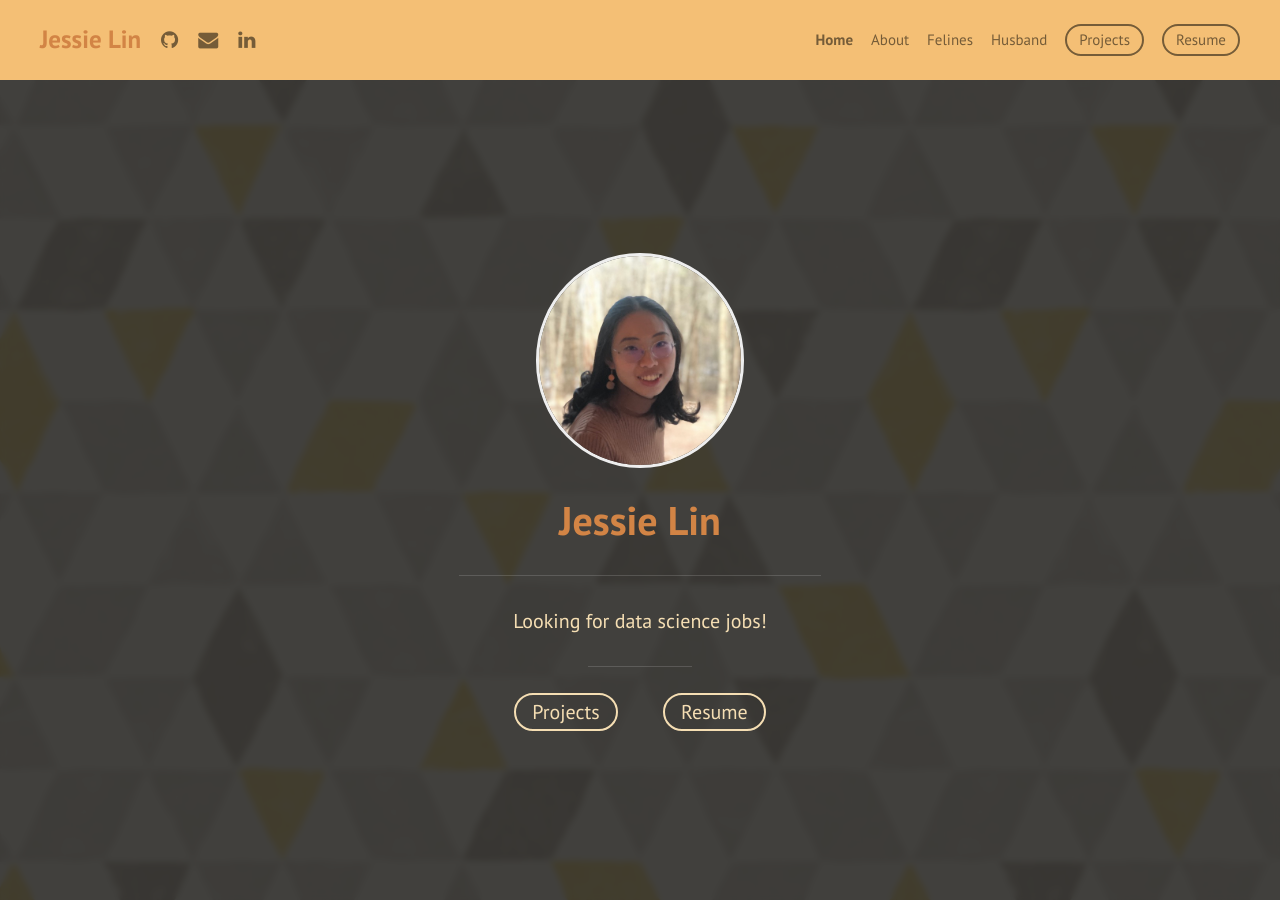
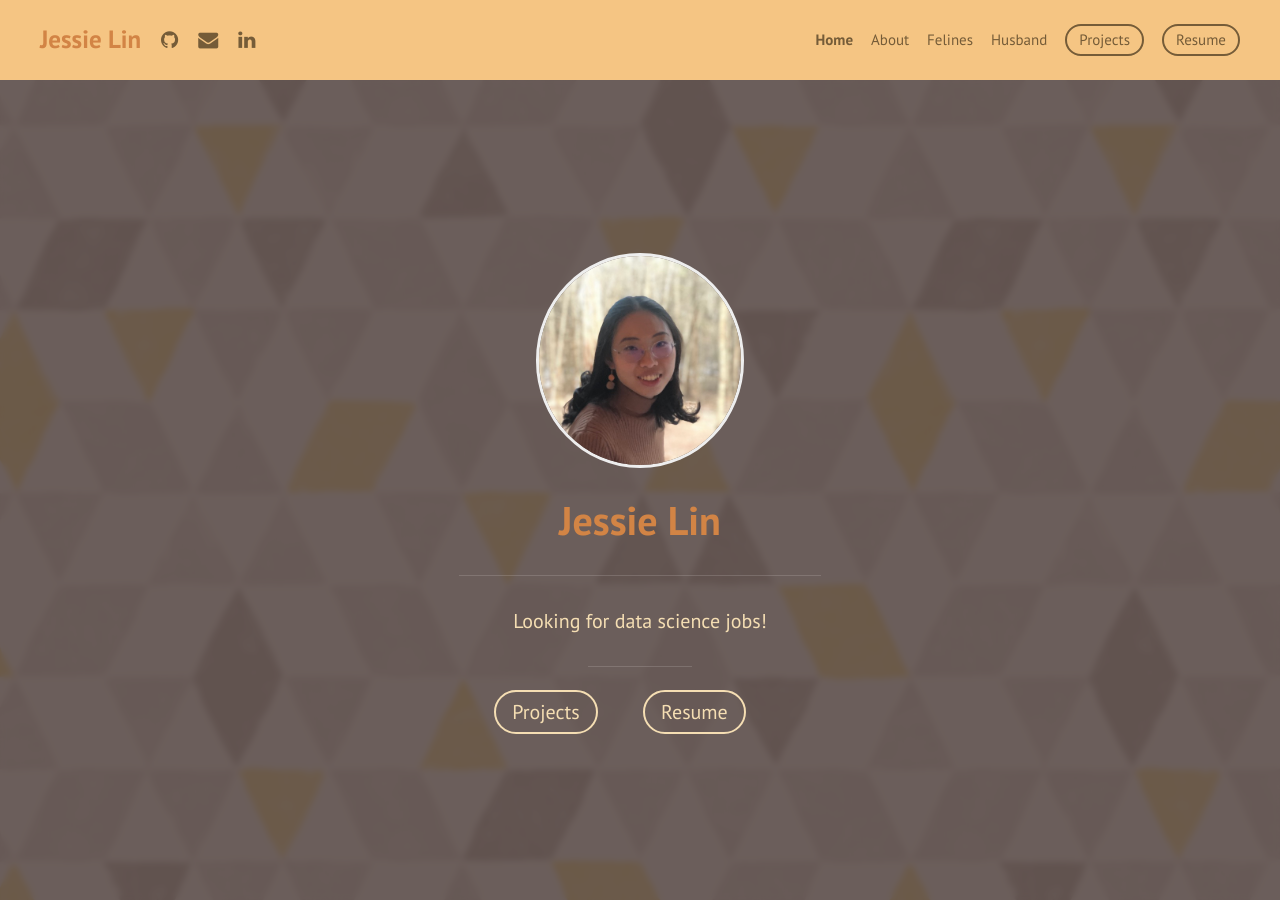
Before and after one commit to Jessie-Jingwen-Lin/Jessie-Jingwen-Lin.github.io, a Jekyll site: the page built from index.html, in a window 1280 px wide and 900 px high. Built offline with Jekyll 4.4.1, drawn with Linux system fonts in a browser that asks for light colours; nearby versions of some CDN libraries; the list of posts is cut into pages by our own code.

Commit message:
Final tweaks for now

```diff
--- a/_includes/sidebar_top.html
+++ b/_includes/sidebar_top.html
@@ -3,11 +3,14 @@
 
 
     <div class="topbar-centering topbar-left-item">
-      <a href="/">
+      <a href="/" style="color: #d28445">
         <h3 class="topbar-centering-left-item">{{ site.title }}</h3>
       </a>
 
-      <a href="https://github.com/Jessie-Jingwen-Lin" class="social topbar-centering-left-item" target="_blank">
+      <a
+        href="https://github.com/Jessie-Jingwen-Lin"
+        class="social topbar-centering-left-item"
+        target="_blank">
         <i class="fa fa-github"></i>
       </a>
 
@@ -24,12 +27,12 @@
       <a class="topbar-centering-right-item{% if page.url == '/' %} active{% endif %}" href="/">Home</a>
       <a class="topbar-centering-right-item{% if page.url == '/about/' %} active{% endif %}" href="/about">About</a>
       <a class="topbar-centering-right-item{% if page.url == '/gallery/' %} active{% endif %}" href="/gallery">Felines</a>
-      <a class="topbar-centering-right-item" href="/">Husband</a>
+      <a class="topbar-centering-right-item" href="https://donaldpinckney.com" target="_blank">Husband</a>
       <a
-        class="topbar-centering-right-item highlight"
+        class="topbar-centering-right-item prominent-button"
         {% if page.url == '/' %}onclick="scroller.scrollTo('section-projects'); return false;"{% endif %}
         href="/#section-projects">Projects</a>
-      <a class="topbar-centering-right-last-item highlight" href="/">Resume</a>
+      <a class="topbar-centering-right-last-item prominent-button" href="/resume.pdf" target="_blank">Resume</a>
     </div>
   </div>
 </div>
--- a/_layouts/default.html
+++ b/_layouts/default.html
@@ -9,7 +9,7 @@
 
     {% include sidebar_top.html %}
 
-    <div class="content full-content">
+    <div class="content full-content content-start">
       {{ content }}
     </div>
 
--- a/_layouts/index.html
+++ b/_layouts/index.html
@@ -71,7 +71,7 @@
       .background-overlay {
         width: 100%;
         height: 100%;
-        background: rgba(0, 0, 0, 0.747);
+        background: rgba(51, 34, 34, 0.72);
         backdrop-filter: blur(3px);
         -webkit-backdrop-filter: blur(3px);
       }
@@ -136,11 +136,12 @@
             <a
               href="#section-projects"
               onclick="scroller.scrollTo('section-projects'); return false;"
-              class="highlight"
-              style="margin-right: 2rem">Projects</a>
+              class="prominent-button"
+              style="margin-right: 2rem; padding-top: 0.35em; padding-bottom: 0.35em;">Projects</a>
             <a
               href="/resume.pdf"
-              class="highlight">Resume</a>
+              class="prominent-button"
+              style="margin-right: 2rem; padding-top: 0.35em; padding-bottom: 0.35em;">Resume</a>
           </div>
         </div>
       </div>
--- a/public/css/hyde.css
+++ b/public/css/hyde.css
@@ -137,6 +137,10 @@
  * Align the contents of the site above the proper threshold with some margin-fu
  * with a 25%-wide `.sidebar`.
  */
+
+.content-start {
+  margin-top: 80px;
+}
 
 .full-content {
   /* padding-top: 4rem;
@@ -282,7 +286,6 @@
 .social {
   /*padding-right: 0px;*/
   text-decoration: none;
-  /*font-size: 0.75em;*/
 }
 
 .social:hover {
@@ -325,7 +328,9 @@
 
 .topbar {
   height: 80px;
-  background-color: #f4bf75;
+  background-color: #f4bf75e5;
+  backdrop-filter: blur(6px);
+  -webkit-backdrop-filter: blur(6px);
 
   position: fixed;
   top: 0;
@@ -382,27 +387,27 @@
   color: #755C38
 }
 
-.highlight {
+.prominent-button {
   border: 2px solid;
   padding-left: 0.8em;
   padding-right: 0.8em;
   padding-top: 0.2em;
   padding-bottom: 0.2em;
-  border-radius: 20px;
+  border-radius: 30px;
 }
 
-.highlight:hover {
+.prominent-button:hover {
   text-decoration: none;
 }
 
-.topbar .highlight:hover {
+.topbar .prominent-button:hover {
   color: #f4bf75;
   /* color: transparent; */
   background-color: #755C38;
   border-color: #755C38;
 }
 
-.home-content-container .highlight:hover {
+.home-content-container .prominent-button:hover {
   color: rgb(56, 55, 51);
   background: wheat;
   border-color: wheat;
--- a/public/css/poole.css
+++ b/public/css/poole.css
@@ -342,6 +342,7 @@
 .page-title,
 .post-title {
   margin-top: 0;
+  padding-top: 1em;
 }
 
 /* Meta data line below post title */
```
